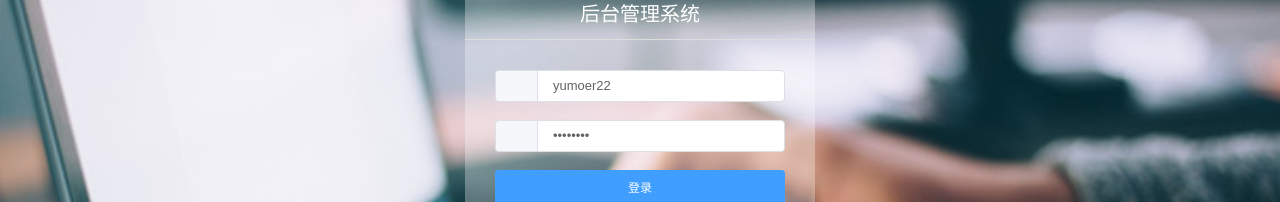
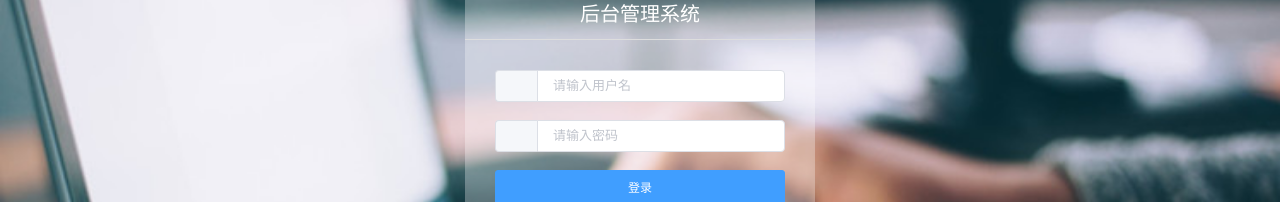
Before and after one commit to yumoer/upload_products, a Vue app: page /#/login in a window 1280 px wide. Shown: the part 221-423 px from the top of the page. Built offline with nearby package versions, Linux system fonts and the light colour scheme; a small style sheet from the web is missing; what vue-quill-editor would draw is missing.

Commit message:
产品上传更新

```diff
--- a/src/components/page/Login.vue
+++ b/src/components/page/Login.vue
@@ -4,14 +4,14 @@
             <div class="ms-title">后台管理系统</div>
             <el-form :model="param" :rules="rules" ref="login" label-width="0px" class="ms-content">
                 <el-form-item prop="username">
-                    <el-input v-model="param.username" placeholder="username">
+                    <el-input v-model="param.username" placeholder="请输入用户名">
                         <el-button slot="prepend" icon="el-icon-lx-people"></el-button>
                     </el-input>
                 </el-form-item>
                 <el-form-item prop="password">
                     <el-input
                         type="password"
-                        placeholder="password"
+                        placeholder="请输入密码"
                         v-model="param.password"
                         @keyup.enter.native="submitForm()"
                     >
@@ -33,8 +33,8 @@ export default {
     data: function() {
         return {
             param: {
-                username: 'yumoer22',
-                password: 'wang1634',
+                username: '',
+                password: '',
             },
             rules: {
                 username: [{ required: true, message: '请输入用户名', trigger: 'blur' }],
```
